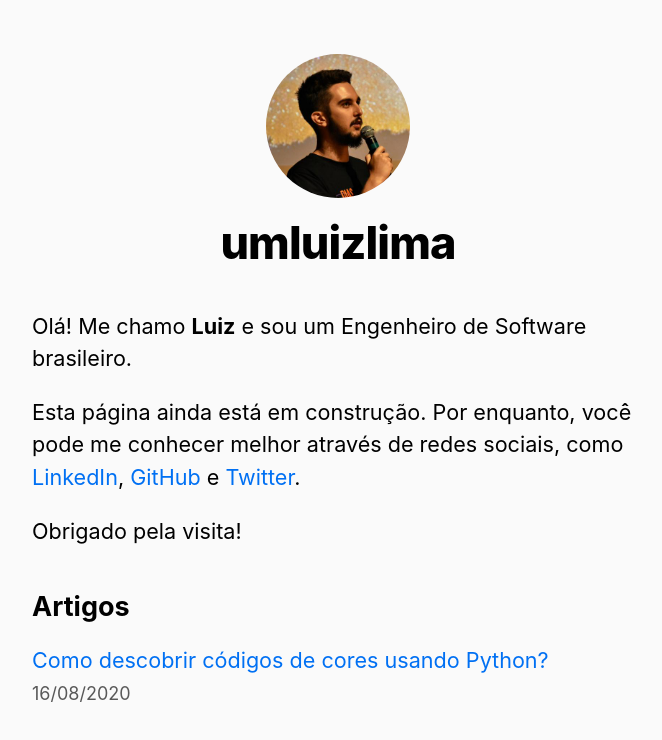
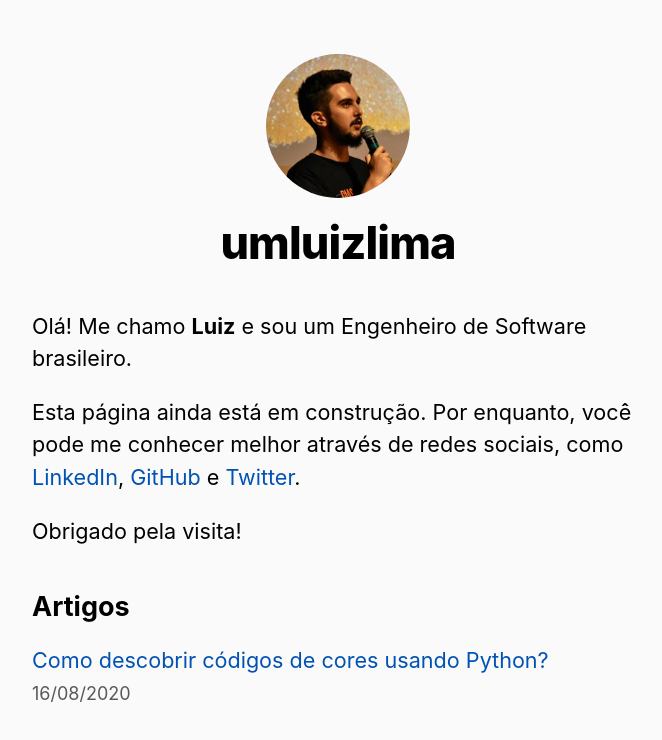
Before and after one commit to umluizlima/umluizlima.dev, a Next.js app: page / in a window 1280 px wide. Shown: the top 740 px of the page, without its empty margins (302-964 px from the left). Built offline with nearby package versions, Linux system fonts and the light colour scheme.

Commit message:
Fix .lightText color to new background

```diff
--- a/styles/globals.css
+++ b/styles/globals.css
@@ -14,7 +14,7 @@ body {
 }
 
 a {
-  color: #0070f3;
+  color: #0052B3;
   text-decoration: none;
 }
 
```
